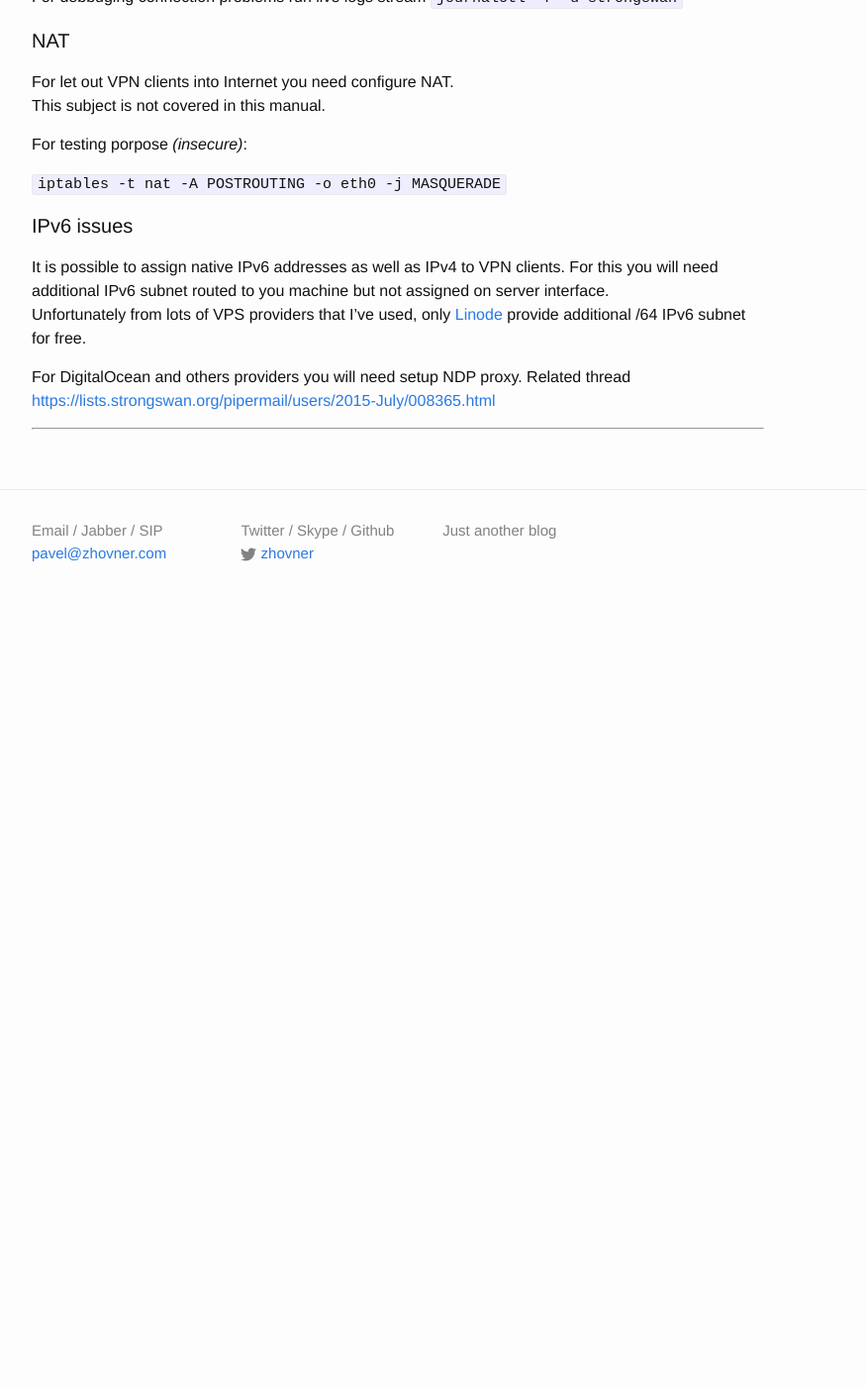
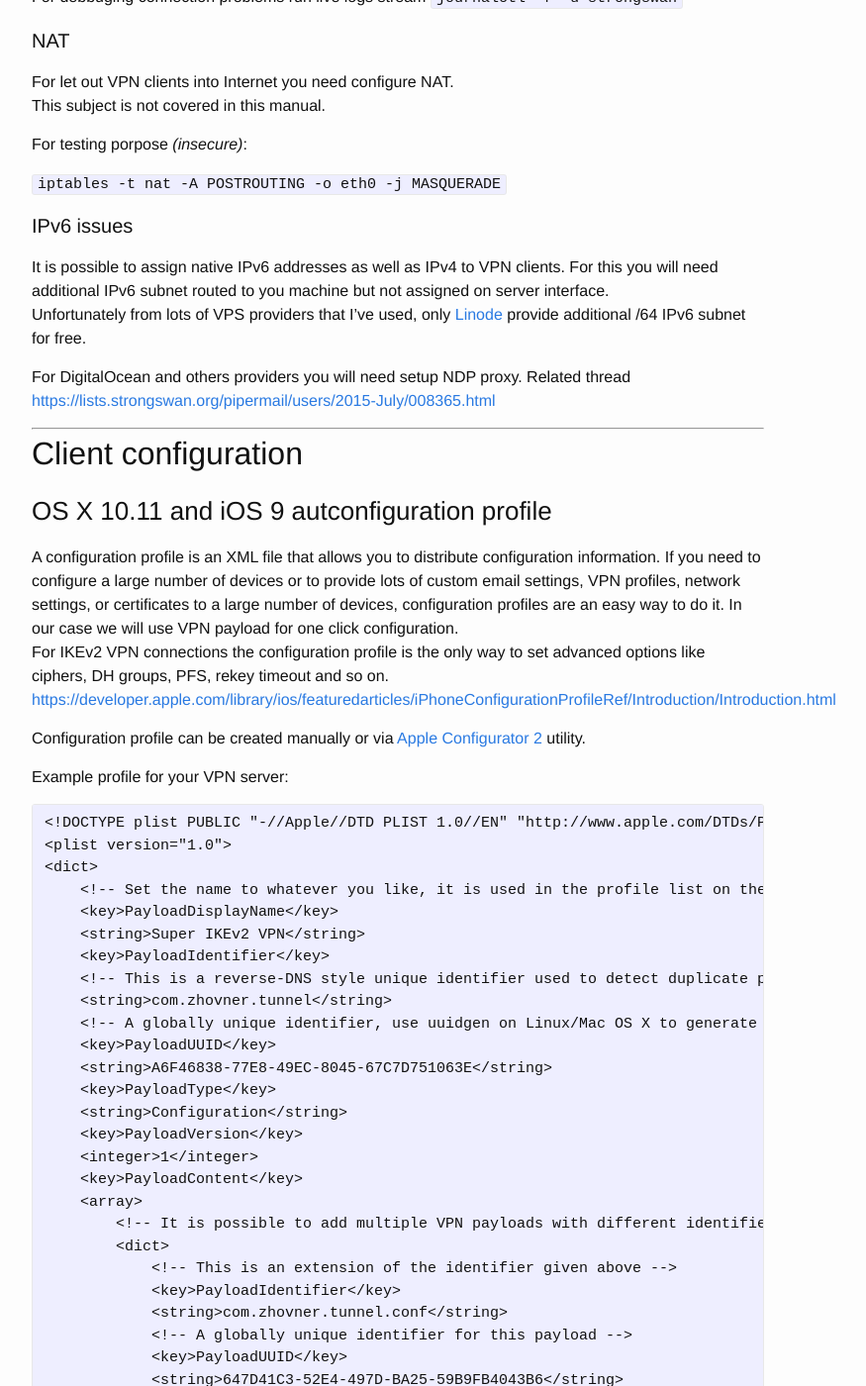
Before and after one commit to zhovner/zhovner.github.com, a Jekyll site: the page built from _posts/2015-11-27-universal-ikev2-server-configuration.markdown, in a window 1280 px wide and 1400 px high, scrolled down 7338 px. Shown: the whole window at 99% size, without its empty margins (238-1113 px from the left). Built offline with Jekyll 4.4.1, drawn with Linux system fonts in a browser that asks for light colours; comment, search, counter and statistics services are not loaded; before the commit the page ends 7968 px from its top, so only the background shows below that; some of the changed text lies outside the part shown.

Commit message:
mobileconfig

```diff
--- a/_posts/2015-11-27-universal-ikev2-server-configuration.markdown
+++ b/_posts/2015-11-27-universal-ikev2-server-configuration.markdown
@@ -324,10 +324,90 @@ For DigitalOcean and others providers you will need setup NDP proxy. Related thr
 
 ----------------
 
+## Client configuration
+
+<!-- -->
+
+
+
+### OS X 10.11 and iOS 9 autconfiguration profile
+A configuration profile is an XML file that allows you to distribute configuration information. If you need to configure a large number of devices or to provide lots of custom email settings, VPN profiles, network settings, or certificates to a large number of devices, configuration profiles are an easy way to do it. In our case we will use VPN payload for one click configuration.
+For IKEv2 VPN connections the configuration profile is the only way to set advanced options like ciphers, DH groups, PFS, rekey timeout and so on.
+[https://developer.apple.com/library/ios/featuredarticles/iPhoneConfigurationProfileRef/Introduction/Introduction.html](https://developer.apple.com/library/ios/featuredarticles/iPhoneConfigurationProfileRef/Introduction/Introduction.html)
+
+Configuration profile can be created manually or via [Apple Configurator 2](https://itunes.apple.com/gb/app/apple-configurator-2/id1037126344?mt=12) utility.
+
+Example profile for your VPN server:
+<pre><code>&lt;!DOCTYPE plist PUBLIC "-//Apple//DTD PLIST 1.0//EN" "http://www.apple.com/DTDs/PropertyList-1.0.dtd"&gt;
+&lt;plist version="1.0"&gt;
+&lt;dict&gt;
+    &lt;!-- Set the name to whatever you like, it is used in the profile list on the device --&gt;
+    &lt;key&gt;PayloadDisplayName&lt;/key&gt;
+    &lt;string&gt;Super IKEv2 VPN&lt;/string&gt;
+    &lt;key&gt;PayloadIdentifier&lt;/key&gt;
+    &lt;!-- This is a reverse-DNS style unique identifier used to detect duplicate profiles --&gt;
+    &lt;string&gt;com.zhovner.tunnel&lt;/string&gt;
+    &lt;!-- A globally unique identifier, use uuidgen on Linux/Mac OS X to generate it --&gt;
+    &lt;key&gt;PayloadUUID&lt;/key&gt;
+    &lt;string&gt;A6F46838-77E8-49EC-8045-67C7D751063E&lt;/string&gt;
+    &lt;key&gt;PayloadType&lt;/key&gt;
+    &lt;string&gt;Configuration&lt;/string&gt;
+    &lt;key&gt;PayloadVersion&lt;/key&gt;
+    &lt;integer&gt;1&lt;/integer&gt;
+    &lt;key&gt;PayloadContent&lt;/key&gt;
+    &lt;array&gt;
+        &lt;!-- It is possible to add multiple VPN payloads with different identifiers/UUIDs and names --&gt;
+        &lt;dict&gt;
+            &lt;!-- This is an extension of the identifier given above --&gt;
+            &lt;key&gt;PayloadIdentifier&lt;/key&gt;
+            &lt;string&gt;com.zhovner.tunnel.conf&lt;/string&gt;
+            &lt;!-- A globally unique identifier for this payload --&gt;
+            &lt;key&gt;PayloadUUID&lt;/key&gt;
+            &lt;string&gt;647D41C3-52E4-497D-BA25-59B9FB4043B6&lt;/string&gt;
+            &lt;key&gt;PayloadType&lt;/key&gt;
+            &lt;string&gt;com.apple.vpn.managed&lt;/string&gt;
+            &lt;key&gt;PayloadVersion&lt;/key&gt;
+            &lt;integer&gt;1&lt;/integer&gt;
+            &lt;key&gt;UserDefinedName&lt;/key&gt;
+            &lt;!-- This is the name of the VPN connection as seen in the VPN application later --&gt;
+            &lt;string&gt;London VPN IKEv2&lt;/string&gt;
+            &lt;key&gt;VPNType&lt;/key&gt;
+            &lt;string&gt;IKEv2&lt;/string&gt;
+            &lt;key&gt;IKEv2&lt;/key&gt;
+            &lt;dict&gt;
+                &lt;!-- This is the hostname or IP address of VPN server.
+                 Chosing IP address can avoid issues with client DNS resolvers and speed up connection process. --&gt;
+                &lt;key&gt;RemoteAddress&lt;/key&gt;
+                <font color="red"><b>&lt;string&gt;143.12.22.134&lt;/string&gt;</b></font>
+                &lt;!-- leftid in ipsec.conf --&gt;
+                &lt;key&gt;RemoteIdentifier&lt;/key&gt;
+                <font color="red"><b>&lt;string&gt;tunnel.zhovner.com&lt;/string&gt;</b></font>
+                &lt;key&gt;DeadPeerDetectionRate&lt;/key&gt;
+                &lt;string&gt;High&lt;/string&gt;
+                &lt;key&gt;AuthenticationMethod&lt;/key&gt;
+                &lt;string&gt;Certificate&lt;/string&gt;
+                &lt;key&gt;NATKeepAliveInterval&lt;/key&gt;
+                &lt;integer&gt;30&lt;/integer&gt;
+                &lt;key&gt;NATKeepAliveOffloadEnable&lt;/key&gt;
+                &lt;true/&gt;
+                &lt;key&gt;ExtendedAuthEnabled&lt;/key&gt;
+                &lt;integer&gt;1&lt;/integer&gt;
+                &lt;!-- Username and password from ipsec.secrets --&gt;
+                &lt;key&gt;AuthName&lt;/key&gt;
+                <font color="red"><b>&lt;string&gt;obama&lt;/string&gt;</b></font>
+                &lt;key&gt;AuthPassword&lt;/key&gt;
+                <font color="red"><b>&lt;string&gt;SuperPassword123&lt;/string&gt;</b></font>
+            &lt;/dict&gt;
+        &lt;/dict&gt;
+    &lt;/array&gt;
+&lt;/dict&gt;
+&lt;/plist&gt;</code></pre>
+
+
 <!--
 ## Client configuration
 
-[https://developer.apple.com/library/ios/featuredarticles/iPhoneConfigurationProfileRef/Introduction/Introduction.html](https://developer.apple.com/library/ios/featuredarticles/iPhoneConfigurationProfileRef/Introduction/Introduction.html)
+
 
 <details>
   <summary class="spoiler-sum">OS X 10.11 El Capitan</summary>
```
